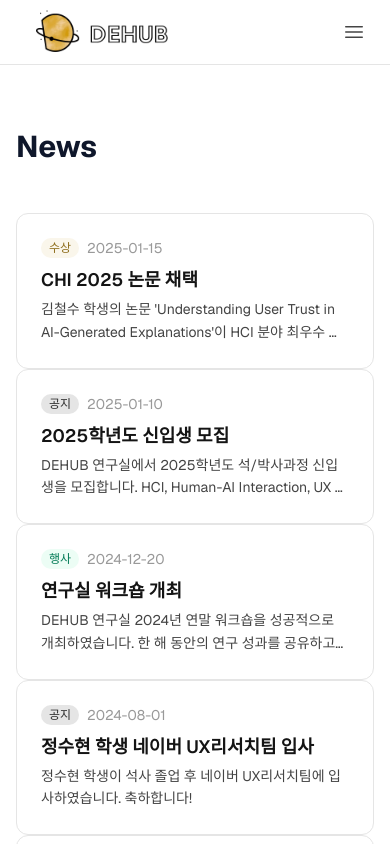
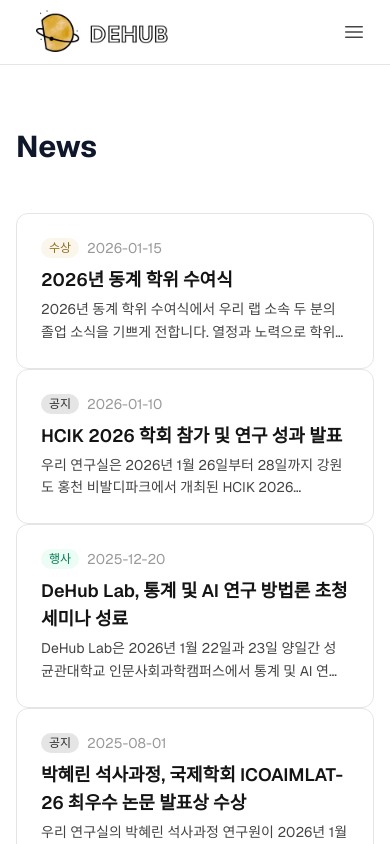
Before and after one commit to BambooStreet/DEHUB_homepage, a Next.js app: page /news in a window 390 px wide. Shown: the top 844 px of the page. Built offline with nearby package versions, Linux system fonts and the light colour scheme.

Commit message:
content: 뉴스 데이터 실제 내용으로 업데이트 및 About/Hero 문구 수정
뉴스 제목/본문을 실제 연구실 소식으로 변경.
About 페이지 Welcome 인사말 업데이트.
Hero 로고 크기 조정.

Co-Authored-By: Claude Opus 4.6 (1M context) <noreply@anthropic.com>

```diff
--- a/src/app/about/page.tsx
+++ b/src/app/about/page.tsx
@@ -38,17 +38,36 @@ export default function AboutPage() {
         {/* Introduction */}
         <section className="max-w-3xl mb-16">
           <h1 className="text-3xl md:text-4xl font-bold text-secondary-800 mb-6">
-            About DEHUB
+            Welcome
           </h1>
           <p className="text-lg text-secondary-500 leading-relaxed mb-4">
-            DEHUB (Design Engineering HUB) 연구실은 사람과 컴퓨터, 사람과 AI 간의
-            상호작용을 연구하는 HCI/HAI 연구실입니다. 사용자 중심 설계 철학을 바탕으로
-            기술이 사람에게 더 나은 경험을 제공할 수 있도록 연구합니다.
-          </p>
-          <p className="text-lg text-secondary-500 leading-relaxed">
-            우리 연구실은 사용자 연구, 인터랙션 디자인, 프로토타이핑, 실험 평가 등
-            다양한 방법론을 활용하며, 학제간 협력을 통해 실제 사용자 문제를 해결하는
-            연구를 지향합니다.
+          연구를 하고자 한다면 거쳐야 하는 단계들이 있습니다.
+          <br />
+          <br />
+          지금까지 수많은 사람들이 블록처럼 차곡차곡 쌓아놓은 방대하고도 견고한 지식들이 담겨 있는 논문들을 읽어보고, 가설을 세우고, 다양한 방법을 통해 데이터를 모으고, 데이터를 분석하고 해석하여, 마침내 나의 주장을 뒷받침하고 시사점을 찾아내는 일련의 과정들을 거쳐야 합니다.
+          <br />
+          <br />
+          물론 나열해 놓은 단계들로 넘어가기 위해서는 수많은 시행착오를 거치고 나 자신의 한계를 여러 번 만나게 될 것입니다.
+          <br />
+          <br />
+          분명 어려운 일이고, 많이 노력해야 하는 일입니다.
+          <br />
+          <br />
+          하지만 지금의 이 여정이 우리를 들뜨게 하는 만큼, 노력하고 싶게 만드는 만큼,
+          <br />
+          <br />
+          앞으로 성장하게 될 당신과 우리들의 모습이 조금이라도 기대가 된다면 DE HuB LAB에서 성장의 여정을 함께 하시길 바랍니다.
+          <br />
+          <br />
+          어제보다 오늘 더 나은 사람이 되어있을 거라 믿으면서 앞으로 나아가다 보면, 전문가가 된 스스로를 만날 수 있기를 희망합니다.
+
+          <br />
+          <br />
+          <br />
+          <br />
+          DE HuB LAB 일동
+          <br />
+          <br />
           </p>
         </section>
 
--- a/src/components/home/Hero.tsx
+++ b/src/components/home/Hero.tsx
@@ -6,7 +6,7 @@ export default function Hero() {
     <section className="bg-secondary-50 text-secondary-800">
       <div className="mx-auto max-w-5xl px-4 sm:px-6 lg:px-8 py-16 md:py-24">
         <div className="flex flex-col items-center text-center">
-          <Image src="/images/logo9.gif" alt="DEHUB" width={200} height={65} className="h-16 md:h-20 w-auto mb-6" unoptimized />
+          <Image src="/images/logo9.gif" alt="DEHUB" width={200} height={65} className="h-16 md:h-30 w-auto mb-6" unoptimized />
 
           <h1 className="text-3xl md:text-4xl lg:text-5xl font-bold tracking-tight text-secondary-800">
             Welcome to <span className="text-primary-500">DE HuB LAB</span>
--- a/src/data/news.ts
+++ b/src/data/news.ts
@@ -3,39 +3,39 @@ import { NewsItem } from "@/types";
 export const news: NewsItem[] = [
   {
     id: "news-1",
-    title: "CHI 2025 논문 채택",
-    date: "2025-01-15",
+    title: "2026년 동계 학위 수여식",
+    date: "2026-01-15",
     content:
-      "김철수 학생의 논문 'Understanding User Trust in AI-Generated Explanations'이 HCI 분야 최우수 학회 CHI 2025에 채택되었습니다.",
+      "2026년 동계 학위 수여식에서 우리 랩 소속 두 분의 졸업 소식을 기쁘게 전합니다. 열정과 노력으로 학위를 마무리한 졸업생들에게 진심으로 축하의 마음을 전합니다!",
     category: "award",
     image: "/images/avnIjrGMrtgaIPbrHLOM.jpg",
   },
   {
     id: "news-2",
-    title: "2025학년도 신입생 모집",
-    date: "2025-01-10",
+    title: "HCIK 2026 학회 참가 및 연구 성과 발표",
+    date: "2026-01-10",
     content:
-      "DEHUB 연구실에서 2025학년도 석/박사과정 신입생을 모집합니다. HCI, Human-AI Interaction, UX 연구에 관심 있는 학생들의 많은 지원 바랍니다.",
+      "우리 연구실은 2026년 1월 26일부터 28일까지 강원도 홍천 비발디파크에서 개최된 HCIK 2026 (Human-Computer Interaction Korea) 학회에 참가하여 연구 논문 발표 및 인터랙티브 아트 전시를 성공적으로 마쳤다. 이번 학회에서 박사과정 장수빈 연구원과 석사과정 홍석주 연구원이 각각 논문을 발표하며 최신 연구 성과를 공유하였다. 박사과정 장수빈 연구원은 1월 27일 다음 논문을 발표하였다.",
     category: "announcement",
     image: "/images/rufuobANNJCVNXEjUQBH.jpg",
   },
   {
     id: "news-3",
-    title: "연구실 워크숍 개최",
-    date: "2024-12-20",
+    title: "DeHub Lab, 통계 및 AI 연구 방법론 초청 세미나 성료",
+    date: "2025-12-20",
     content:
-      "DEHUB 연구실 2024년 연말 워크숍을 성공적으로 개최하였습니다. 한 해 동안의 연구 성과를 공유하고 2025년 연구 방향을 논의하였습니다.",
+      "DeHub Lab은 2026년 1월 22일과 23일 양일간 성균관대학교 인문사회과학캠퍼스에서 통계 및 AI 연구 방법론을 주제로 한 초청 세미나를 성공적으로 개최하였다. 본 세미나는 사회과학 실증 연구와 인공지능 기반 연구 설계 역량을 강화하기 위해 기획되었으며, 교내 연구자 및 대학원생들이 참여한 가운데 높은 관심 속에 진행되었다.",
     category: "event",
-    image: "/images/mMVevVTOhLWbmRrwsjcC.png",
+    image: "/images/qCfGHAQQKvUbbpDWGjhw.png",
   },
   {
     id: "news-4",
-    title: "정수현 학생 네이버 UX리서치팀 입사",
-    date: "2024-08-01",
+    title: "박혜린 석사과정, 국제학회 ICOAIMLAT-26 최우수 논문 발표상 수상",
+    date: "2025-08-01",
     content:
-      "정수현 학생이 석사 졸업 후 네이버 UX리서치팀에 입사하였습니다. 축하합니다!",
+      "우리 연구실의 박혜린 석사과정 연구원이 2026년 1월 2일 일본 후쿠오카에서 개최된 International Conference on Artificial Intelligence, Machine Learning and Technology (ICOAIMLAT-26)에서 최우수 논문 발표상(Best Paper Presentation Award)을 수상하였다. 수상 논문의 제목은 “Mitigating AI hallucinations: Fostering Critical Evaluation of AI-Generated Information Through Comment Features”로, 인공지능이 생성한 정보에서 발생하는 환각(hallucination) 문제를 사용자 인터페이스 관점에서 완화할 수 있는 방법을 제안한다. 본 연구는 댓글 기능과 같은 사회적 단서(social cues)가 사용자의 비판적 사고를 어떻게 촉진하고, AI 생성 정보의 신뢰도 평가 과정에 어떤 영향을 미치는지를 실증적으로 분석하였다. 해당 연구는 생성형 AI의 확산과 함께 중요성이 커지고 있는 정보 신뢰성, 사용자 판단 오류, 책임 있는 AI 설계(responsible AI design) 문제를 다룬다는 점에서 학계의 주목을 받았으며, 학술적 기여도와 실용적 함의를 동시에 인정받아 이번 최우수 논문 발표상으로 이어졌다. 이번 수상은 우리 연구실이 지속적으로 추진해 온 인간-중심 AI(Human-Centered AI) 및 AI 신뢰성 연구의 성과를 국제적으로 인정받은 사례로, 향후 생성형 AI 인터페이스 설계와 플랫폼 정책 연구에도 중요한 기초 자료로 활용될 것으로 기대된다.",
     category: "announcement",
-    image: "/images/qCfGHAQQKvUbbpDWGjhw.png",
+    image: "/images/mMVevVTOhLWbmRrwsjcC.png",
   },
   {
     id: "news-5",
```
